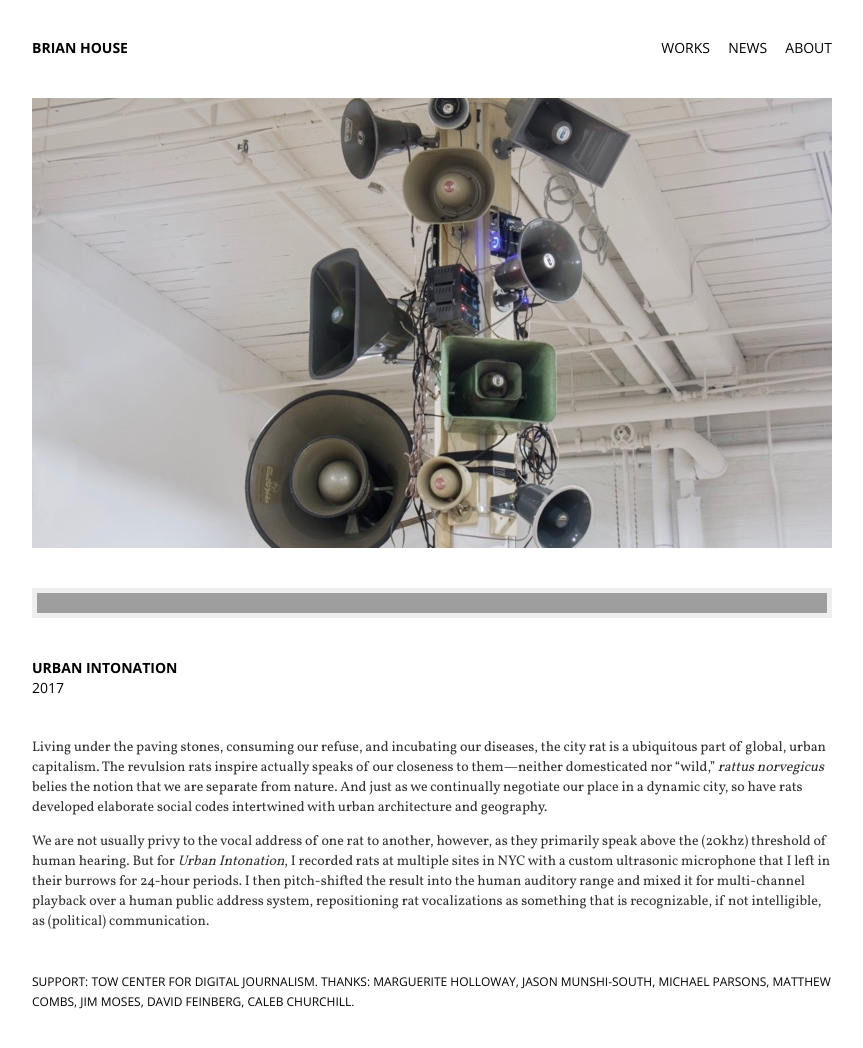
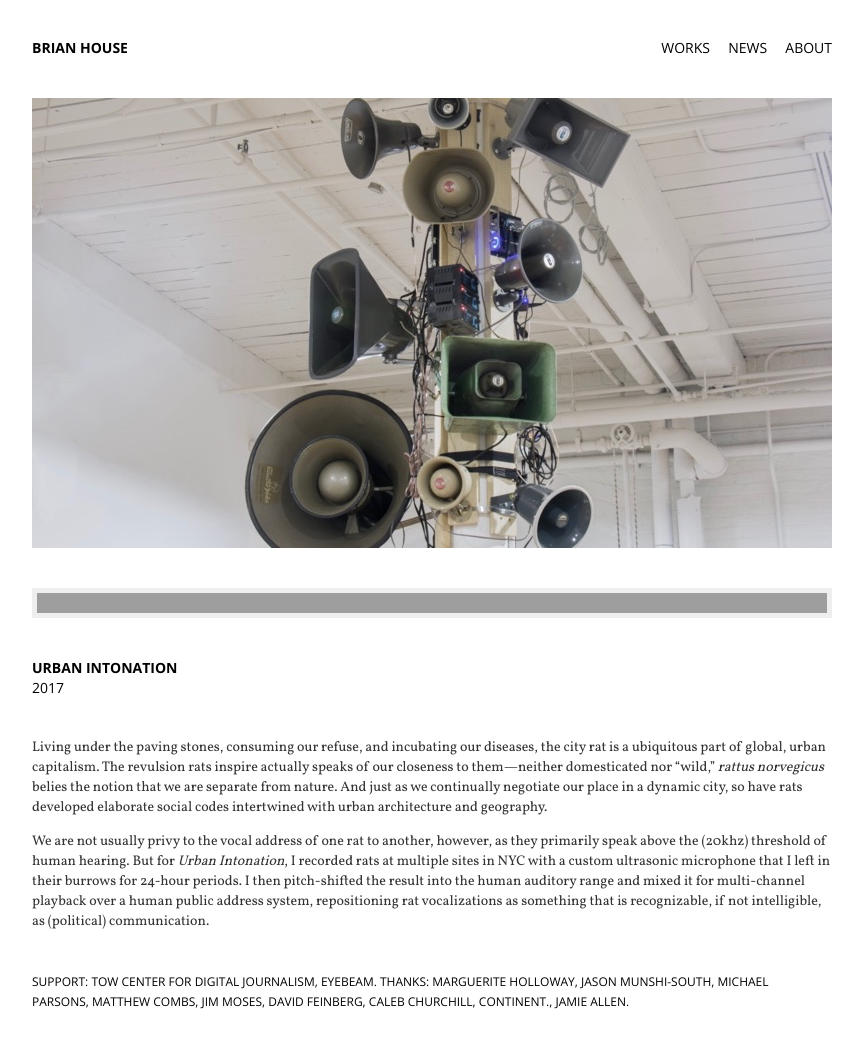
Before and after one commit to n1ckfg/portfolio, a plain HTML site: page www/works/urban_intonation/index.html in a window 1280 px wide. Shown: the whole page, without its empty margins (208-1071 px from the left). Drawn offline with nearby package versions, Linux system fonts and the light colour scheme; grey boxes are pictures that could not be loaded.

Commit message:
continent

```diff
--- a/www/works/urban_intonation/index.html
+++ b/www/works/urban_intonation/index.html
@@ -112,12 +112,12 @@ var num_media = 1;
 
 
         Support:
-        TOW Center for Digital Journalism.
+        TOW Center for Digital Journalism,&nbsp;Eyebeam.
 
 
 
         Thanks:
-        Marguerite Holloway,&nbsp;Jason Munshi-South,&nbsp;Michael Parsons,&nbsp;Matthew Combs,&nbsp;Jim Moses,&nbsp;David Feinberg,&nbsp;Caleb Churchill.
+        Marguerite Holloway,&nbsp;Jason Munshi-South,&nbsp;Michael Parsons,&nbsp;Matthew Combs,&nbsp;Jim Moses,&nbsp;David Feinberg,&nbsp;Caleb Churchill,&nbsp;Continent.,&nbsp;Jamie Allen.
 
 
  </div>
```
Also changed, not shown: www/cv.print/index.html (+1 -1 lines), www/cv/index.html (+1 -1 lines), 2 other files.
